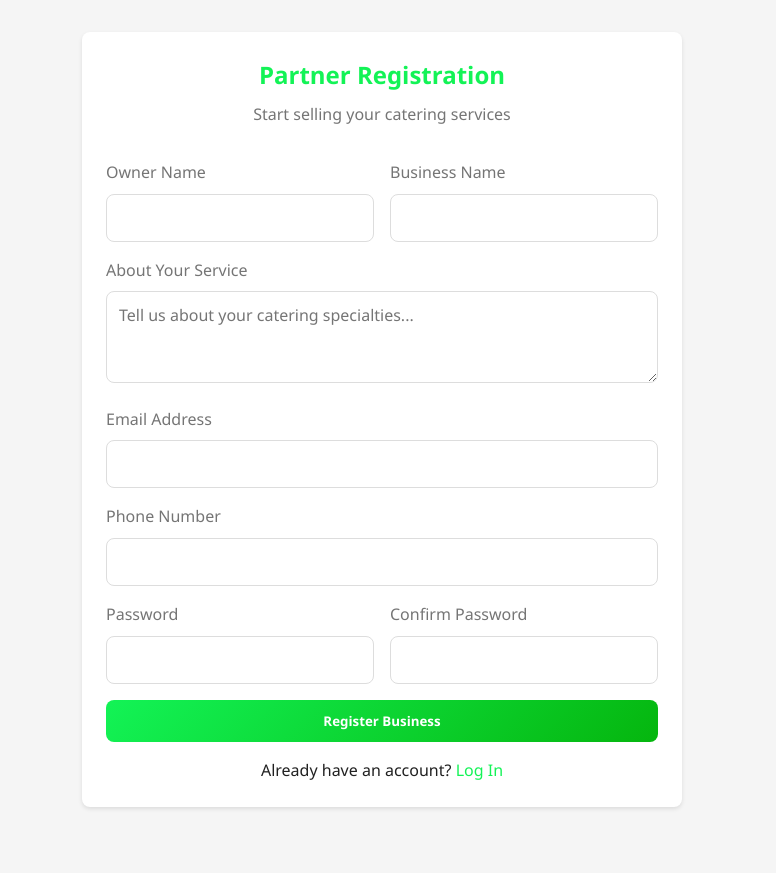
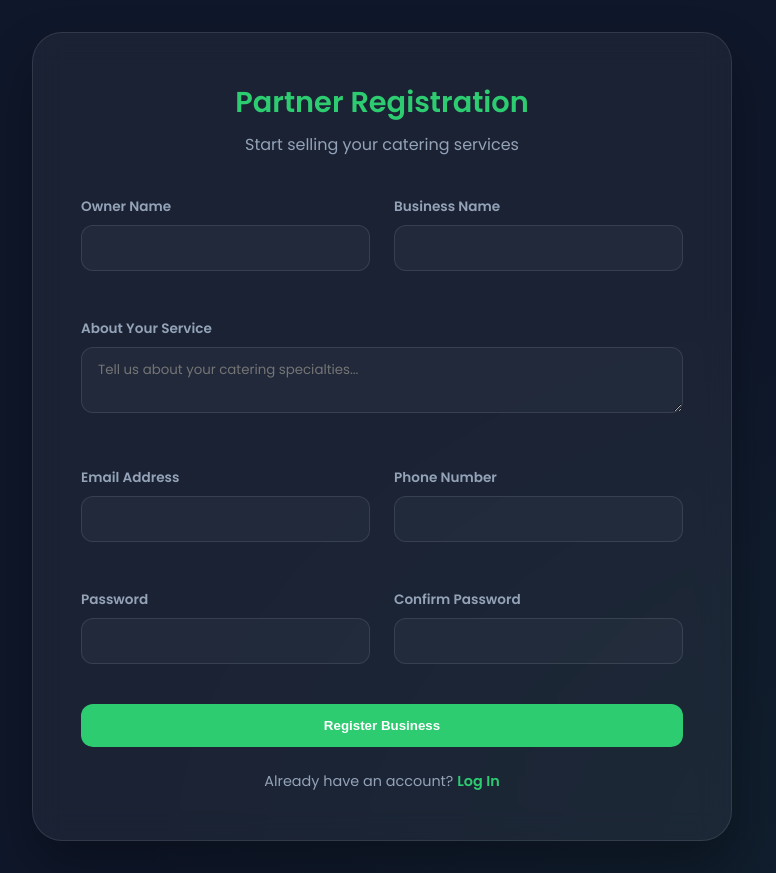
Before and after one commit to mohit00m/unified-mentor-project-adv.1, a website: page public/register-admin.html in a window 1280 px wide. Shown: the whole page, without its empty margins (258-1034 px from the left). Before the commit the page ends 839 px from the top, so only its background shows below. Drawn offline with Linux system fonts and the light colour scheme.

Commit message:
Update register-admin.html

```diff
--- a/public/register-admin.html
+++ b/public/register-admin.html
@@ -1,107 +1,199 @@
 <!DOCTYPE html>
 <html lang="en">
-
 <head>
     <meta charset="UTF-8">
     <meta name="viewport" content="width=device-width, initial-scale=1.0">
-    <title>Partner Registration - Catering Hub</title>
-    <link rel="stylesheet" href="css/style.css">
+    <title>Partner Registration - Rajput Foods</title>
+    <link href="https://fonts.googleapis.com/css2?family=Poppins:wght@300;400;600&display=swap" rel="stylesheet">
     <script src="https://www.gstatic.com/firebasejs/9.22.0/firebase-app-compat.js"></script>
     <script src="https://www.gstatic.com/firebasejs/9.22.0/firebase-auth-compat.js"></script>
     <script src="https://www.gstatic.com/firebasejs/9.22.0/firebase-firestore-compat.js"></script>
+    <style>
+        :root {
+            --primary: #2ecc71;
+            --bg: #0f172a;
+            --glass: rgba(255, 255, 255, 0.05);
+            --glass-border: rgba(255, 255, 255, 0.1);
+            --text-main: #f1f5f9;
+            --text-muted: #94a3b8;
+            --error: #ef4444;
+        }
+
+        body {
+            margin: 0;
+            font-family: 'Poppins', sans-serif;
+            background: var(--bg);
+            background-image: radial-gradient(at 100% 100%, rgba(46, 204, 113, 0.05) 0, transparent 50%);
+            color: var(--text-main);
+            min-height: 100vh;
+            display: flex;
+            align-items: center;
+            justify-content: center;
+        }
+
+        .container {
+            width: 100%;
+            max-width: 700px;
+            padding: 2rem;
+        }
+
+        .glass-card {
+            background: var(--glass);
+            backdrop-filter: blur(15px);
+            border-radius: 30px;
+            padding: 3rem;
+            border: 1px solid var(--glass-border);
+            box-shadow: 0 25px 50px rgba(0,0,0,0.3);
+        }
+
+        .header { text-align: center; margin-bottom: 2.5rem; }
+        .header h2 { margin: 0; color: var(--primary); font-size: 1.8rem; }
+        .header p { color: var(--text-muted); margin-top: 0.5rem; }
+
+        .form-grid {
+            display: grid;
+            grid-template-columns: 1fr 1fr;
+            gap: 1.5rem;
+        }
+
+        .form-group { margin-bottom: 1.5rem; text-align: left; }
+        .full-width { grid-column: span 2; }
+
+        label {
+            display: block;
+            margin-bottom: 8px;
+            font-size: 0.85rem;
+            font-weight: 600;
+            color: var(--text-muted);
+        }
+
+        .form-control {
+            width: 100%;
+            padding: 12px 16px;
+            background: rgba(255,255,255,0.03);
+            border: 1px solid var(--glass-border);
+            border-radius: 12px;
+            color: white;
+            font-family: inherit;
+            box-sizing: border-box;
+            transition: 0.3s;
+        }
+
+        .form-control:focus {
+            outline: none;
+            border-color: var(--primary);
+            background: rgba(255,255,255,0.08);
+        }
+
+        .btn-register {
+            width: 100%;
+            padding: 14px;
+            background: var(--primary);
+            border: none;
+            border-radius: 12px;
+            color: white;
+            font-weight: 600;
+            cursor: pointer;
+            margin-top: 1rem;
+            transition: 0.3s;
+        }
+
+        .btn-register:hover { transform: translateY(-2px); filter: brightness(1.1); }
+        .btn-register:disabled { opacity: 0.7; cursor: not-allowed; transform: none; }
+
+        .alert {
+            padding: 1rem;
+            border-radius: 12px;
+            margin-bottom: 1.5rem;
+            display: none;
+            font-size: 0.9rem;
+            text-align: center;
+        }
+        .alert-error { background: rgba(239, 68, 68, 0.1); border: 1px solid var(--error); color: var(--error); }
+
+        .footer-link { text-align: center; margin-top: 1.5rem; color: var(--text-muted); font-size: 0.9rem; }
+        .footer-link a { color: var(--primary); text-decoration: none; font-weight: 600; }
+
+        @media (max-width: 600px) { .form-grid { grid-template-columns: 1fr; } .full-width { grid-column: span 1; } }
+    </style>
 </head>
-
 <body>
-    <div class="flex-center" style="min-height: 100vh; padding: 2rem;">
-        <div class="card" style="width: 100%; max-width: 600px;">
-            <div style="text-align: center; margin-bottom: 2rem;">
-                <h2 style="color: var(--primary-color);">Partner Registration</h2>
-                <p style="color: var(--text-secondary);">Start selling your catering services</p>
+    <div class="container">
+        <div class="glass-card">
+            <div class="header">
+                <h2>Partner Registration</h2>
+                <p>Start selling your catering services</p>
             </div>
 
             <div id="alertMessage" class="alert"></div>
 
             <form id="registerForm">
-                <div class="grid" style="grid-template-columns: 1fr 1fr;">
+                <div class="form-grid">
                     <div class="form-group">
-                        <label for="name" class="form-label">Owner Name</label>
+                        <label>Owner Name</label>
                         <input type="text" id="name" class="form-control" required>
                     </div>
                     <div class="form-group">
-                        <label for="businessName" class="form-label">Business Name</label>
+                        <label>Business Name</label>
                         <input type="text" id="businessName" class="form-control" required>
                     </div>
+                    <div class="form-group full-width">
+                        <label>About Your Service</label>
+                        <textarea id="description" class="form-control" rows="2" placeholder="Tell us about your catering specialties..."></textarea>
                     </div>
-
                     <div class="form-group">
-                    <label for="description" class="form-label">About Your Service</label>
-                    <textarea id="description" class="form-control" rows="3"
-                        placeholder="Tell us about your catering specialties..."></textarea>
-                </div>
-
-                <div class="form-group">
-                    <label for="email" class="form-label">Email Address</label>
+                        <label>Email Address</label>
                         <input type="email" id="email" class="form-control" required>
                     </div>
-
                     <div class="form-group">
-                    <label for="phone" class="form-label">Phone Number</label>
+                        <label>Phone Number</label>
                         <input type="tel" id="phone" class="form-control" required>
                     </div>
-
-                <div class="grid" style="grid-template-columns: 1fr 1fr;">
                     <div class="form-group">
-                        <label for="password" class="form-label">Password</label>
+                        <label>Password</label>
                         <input type="password" id="password" class="form-control" required minlength="6">
                     </div>
                     <div class="form-group">
-                        <label for="confirmPassword" class="form-label">Confirm Password</label>
+                        <label>Confirm Password</label>
                         <input type="password" id="confirmPassword" class="form-control" required minlength="6">
                     </div>
                 </div>
 
-                <div class="form-group">
-                    <button type="submit" class="btn btn-primary" style="width: 100%;">Register Business</button>
-                </div>
+                <button type="submit" id="submitBtn" class="btn-register">Register Business</button>
             </form>
 
-            <div style="text-align: center; margin-top: 1rem;">
-                <p>Already have an account? <a href="index.html">Log In</a></p>
+            <div class="footer-link">
+                Already have an account? <a href="login.html">Log In</a>
             </div>
         </div>
     </div>
 
-    <script src="js/firebase-config.js"></script>
-    <script src="js/utils.js"></script>
-    <script src="js/auth.js"></script>
+    <script src="./js/firebase-config.js"></script>
+    <script src="./js/utils.js"></script>
+    <script src="./js/auth.js"></script>
     <script>
         document.addEventListener('DOMContentLoaded', () => {
-        // Ensure Firebase is initialized
-        if (typeof initFirebase === 'function') {
-            initFirebase();
-        }
+            if (typeof initFirebase === 'function') initFirebase();
 
             const form = document.getElementById('registerForm');
             const alertBox = document.getElementById('alertMessage');
-        const submitBtn = form.querySelector('button[type="submit"]');
+            const submitBtn = document.getElementById('submitBtn');
 
             form.addEventListener('submit', async (e) => {
                 e.preventDefault();
 
-            // Get values
-            const name = document.getElementById('name').value;
-            const businessName = document.getElementById('businessName').value;
-            const description = document.getElementById('description').value;
-            const email = document.getElementById('email').value;
-            const phone = document.getElementById('phone').value;
-            const password = document.getElementById('password').value;
-            const confirmPassword = document.getElementById('confirmPassword').value;
+                const data = {
+                    name: document.getElementById('name').value,
+                    businessName: document.getElementById('businessName').value,
+                    description: document.getElementById('description').value,
+                    email: document.getElementById('email').value,
+                    phone: document.getElementById('phone').value,
+                    password: document.getElementById('password').value,
+                    confirmPassword: document.getElementById('confirmPassword').value
+                };
 
-            // Basic Validation
-            if (password !== confirmPassword) {
-                alertBox.textContent = "Passwords do not match!";
-                alertBox.className = "alert alert-error";
-                alertBox.style.display = "block";
+                if (data.password !== data.confirmPassword) {
+                    showAlert("Passwords do not match!", "error");
                     return;
                 }
 
@@ -110,29 +202,29 @@
                 submitBtn.textContent = "Registering Business...";
 
                 try {
-                // IMPORTANT: The keys below must match what Auth.register expects
-                await Auth.register(email, password, 'admin', {
-                    name: name,          // Changed from ownerName to name
-                    businessName: businessName,
-                    description: description,
-                    phone: phone,
-                    address: ""          // Added empty string as placeholder
+                    await Auth.register(data.email, data.password, 'admin', {
+                        name: data.name,
+                        businessName: data.businessName,
+                        description: data.description,
+                        phone: data.phone,
+                        address: ""
                     });
 
                     alert('Partner registration successful! Please log in.');
-                window.location.href = 'index.html';
+                    window.location.href = 'login.html';
                 } catch (error) {
                     submitBtn.disabled = false;
                     submitBtn.textContent = "Register Business";
-
-                alertBox.textContent = error.message;
-                alertBox.className = "alert alert-error";
-                alertBox.style.display = "block";
-                console.error("Registration failed:", error);
+                    showAlert(error.message, "error");
                 }
             });
+
+            function showAlert(msg, type) {
+                alertBox.textContent = msg;
+                alertBox.className = `alert alert-${type}`;
+                alertBox.style.display = "block";
+            }
         });
     </script>
 </body>
-
 </html>
```
Lines whose indentation alone changed are shown as unchanged.
